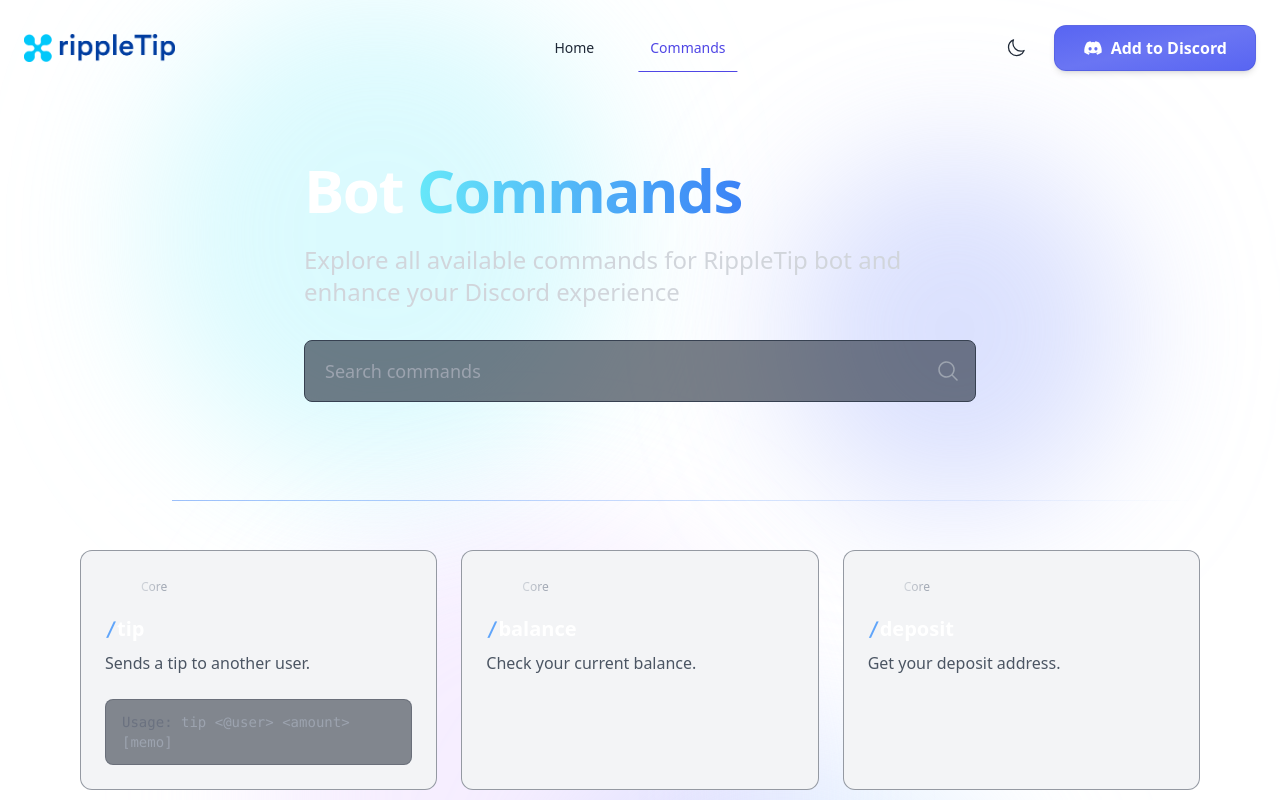
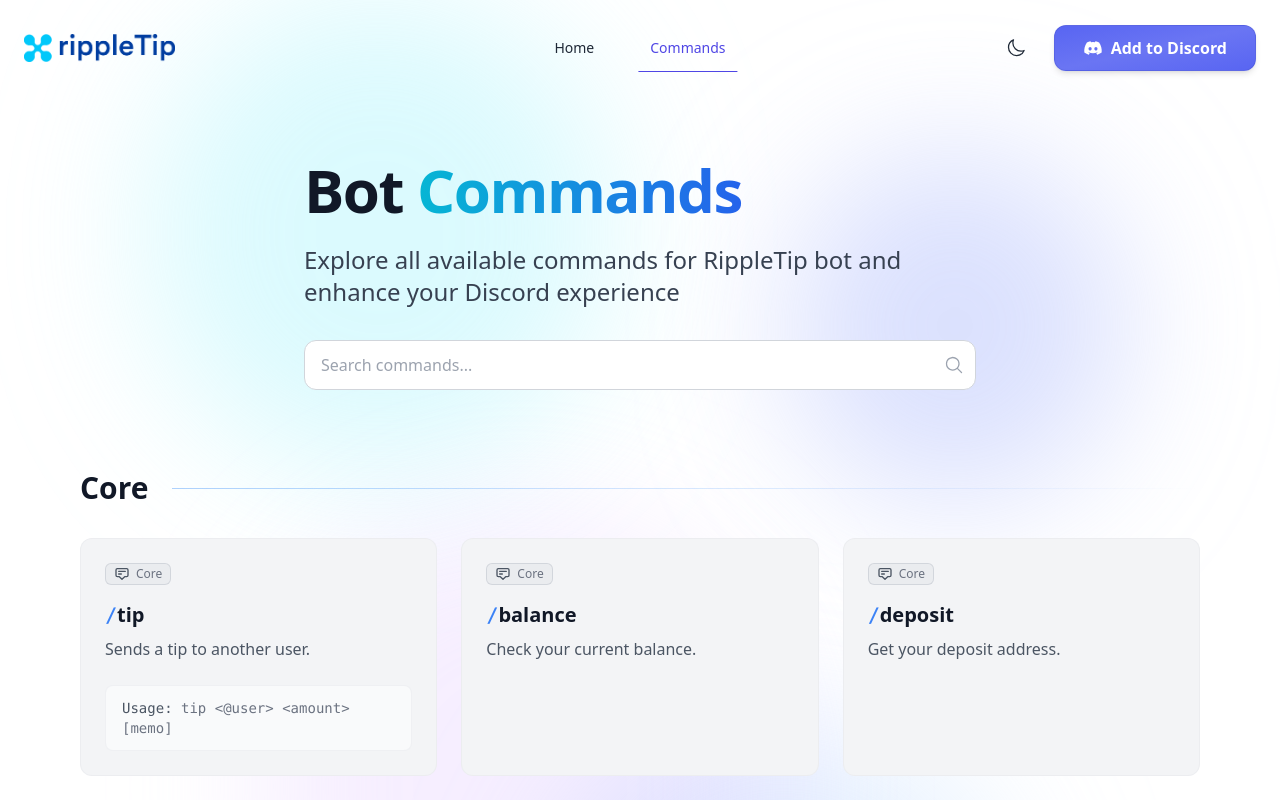
Before and after one commit to KyllianGenot/RippleTip-Website, a React (Vite) app: page /commands in a window 1280 px wide. Shown: the top 800 px of the page. Built offline with nearby package versions, Linux system fonts and the light colour scheme.

Commit message:
fix: :bug: update light theme for commands page

```diff
--- a/src/App.tsx
+++ b/src/App.tsx
@@ -1,5 +1,4 @@
 // src/App.tsx
-import React from 'react';
 import AppRouter from './router';
 import { Header, Footer } from './components/layout';
 import { PageBackground } from './components/features/PageBackground';
--- a/src/components/features/CallToActionSection.tsx
+++ b/src/components/features/CallToActionSection.tsx
@@ -1,15 +1,14 @@
-import React, { useState, useEffect } from 'react';
+import React, { useState } from 'react';
 import { motion } from 'framer-motion';
 import { useInView } from 'react-intersection-observer';
 import AddBotButton from '../ui/AddBotButton';
 import { useTheme } from '../../hooks';
-import { BOT_INVITE_LINK } from '../../constants';
 
 const CallToActionSection: React.FC = () => {
   const { theme } = useTheme();
   const isDarkMode = theme === 'dark';
   const [mousePosition, setMousePosition] = useState({ x: 0, y: 0 });
-  const [isHovered, setIsHovered] = useState(false);
+  const [, setIsHovered] = useState(false);
 
   const [ref, inView] = useInView({ triggerOnce: true, threshold: 0.2 });
 
--- a/src/components/features/CommandCard.tsx
+++ b/src/components/features/CommandCard.tsx
@@ -1,4 +1,4 @@
-import React, { useRef, useState } from 'react';
+import { useRef, useState } from 'react';
 import { motion, useMotionValue } from 'framer-motion';
 import type { BotCommand } from '../../types';
 import { useTheme } from '../../hooks';
@@ -15,7 +15,6 @@
   const cardRef = useRef(null);
   const [isHovering, setIsHovering] = useState(false);
 
-  // Glow Effect - matching your FeatureItem implementation
   const glowX = useMotionValue(0);
   const glowY = useMotionValue(0);
 
@@ -26,10 +25,10 @@
       y: 0,
       scale: 1,
       transition: {
-        type: "spring",
+        type: 'spring',
         stiffness: 100,
         damping: 20,
-        delay: index * 0.05
+        delay: index * 0.05,
       },
     },
   };
@@ -51,52 +50,51 @@
     setIsHovering(false);
   };
 
-  // Get command type color
   const getCommandColor = () => {
-    switch(command.category?.toLowerCase()) {
+    switch (command.category?.toLowerCase()) {
       case 'transactions':
-        return 'from-blue-400 to-cyan-300';
+        return isDarkMode ? 'text-blue-400 border-blue-500/30 bg-blue-500/10' : 'text-blue-500 border-blue-400/30 bg-blue-400/10';
       case 'balance':
-        return 'from-green-400 to-emerald-300';
+        return isDarkMode ? 'text-green-400 border-green-500/30 bg-green-500/10' : 'text-green-500 border-green-400/30 bg-green-400/10';
       case 'account':
-        return 'from-purple-400 to-violet-300';
+        return isDarkMode ? 'text-purple-400 border-purple-500/30 bg-purple-500/10' : 'text-purple-500 border-purple-400/30 bg-purple-400/10';
       case 'help':
-        return 'from-amber-400 to-yellow-300';
+        return isDarkMode ? 'text-amber-400 border-amber-500/30 bg-amber-500/10' : 'text-amber-500 border-amber-400/30 bg-amber-400/10';
       default:
-        return 'from-gray-300 to-gray-400';
+        return isDarkMode ? 'text-gray-400 border-gray-500/30 bg-gray-500/10' : 'text-gray-500 border-gray-400/30 bg-gray-400/10';
     }
   };
 
-  // Get command category icon
   const getCategoryIcon = () => {
-    switch(command.category?.toLowerCase()) {
+    const iconClass = `w-4 h-4 ${isDarkMode ? 'text-gray-300' : 'text-gray-600'}`;
+    switch (command.category?.toLowerCase()) {
       case 'transactions':
         return (
-          <svg className="w-5 h-5" fill="none" stroke="currentColor" viewBox="0 0 24 24" xmlns="http://www.w3.org/2000/svg">
+          <svg className={iconClass} fill="none" stroke="currentColor" viewBox="0 0 24 24" xmlns="http://www.w3.org/2000/svg">
             <path strokeLinecap="round" strokeLinejoin="round" strokeWidth={2} d="M8 7h12m0 0l-4-4m4 4l-4 4m0 6H4m0 0l4 4m-4-4l4-4" />
           </svg>
         );
       case 'balance':
         return (
-          <svg className="w-5 h-5" fill="none" stroke="currentColor" viewBox="0 0 24 24" xmlns="http://www.w3.org/2000/svg">
+          <svg className={iconClass} fill="none" stroke="currentColor" viewBox="0 0 24 24" xmlns="http://www.w3.org/2000/svg">
             <path strokeLinecap="round" strokeLinejoin="round" strokeWidth={2} d="M3 10h18M7 15h1m4 0h1m-7 4h12a3 3 0 003-3V8a3 3 0 00-3-3H6a3 3 0 00-3 3v8a3 3 0 003 3z" />
           </svg>
         );
       case 'account':
         return (
-          <svg className="w-5 h-5" fill="none" stroke="currentColor" viewBox="0 0 24 24" xmlns="http://www.w3.org/2000/svg">
+          <svg className={iconClass} fill="none" stroke="currentColor" viewBox="0 0 24 24" xmlns="http://www.w3.org/2000/svg">
             <path strokeLinecap="round" strokeLinejoin="round" strokeWidth={2} d="M16 7a4 4 0 11-8 0 4 4 0 018 0zM12 14a7 7 0 00-7 7h14a7 7 0 00-7-7z" />
           </svg>
         );
       case 'help':
         return (
-          <svg className="w-5 h-5" fill="none" stroke="currentColor" viewBox="0 0 24 24" xmlns="http://www.w3.org/2000/svg">
+          <svg className={iconClass} fill="none" stroke="currentColor" viewBox="0 0 24 24" xmlns="http://www.w3.org/2000/svg">
             <path strokeLinecap="round" strokeLinejoin="round" strokeWidth={2} d="M8.228 9c.549-1.165 2.03-2 3.772-2 2.21 0 4 1.343 4 3 0 1.4-1.278 2.575-3.006 2.907-.542.104-.994.54-.994 1.093m0 3h.01M21 12a9 9 0 11-18 0 9 9 0 0118 0z" />
           </svg>
         );
       default:
         return (
-          <svg className="w-5 h-5" fill="none" stroke="currentColor" viewBox="0 0 24 24" xmlns="http://www.w3.org/2000/svg">
+          <svg className={iconClass} fill="none" stroke="currentColor" viewBox="0 0 24 24" xmlns="http://www.w3.org/2000/svg">
             <path strokeLinecap="round" strokeLinejoin="round" strokeWidth={2} d="M7 8h10M7 12h4m1 8l-4-4H5a2 2 0 01-2-2V6a2 2 0 012-2h14a2 2 0 012 2v8a2 2 0 01-2 2h-3l-4 4z" />
           </svg>
         );
@@ -107,11 +105,11 @@
     <motion.div
       ref={cardRef}
       variants={itemVariants}
-      className={`relative overflow-hidden rounded-xl border border-gray-700/50 ${
-        isDarkMode ? 'bg-gray-800/40' : 'bg-gray-100'
-      } p-6 transition-all duration-300 ${
-        isHovering ? 'shadow-lg shadow-blue-500/10 border-blue-500/30' : ''
-      }`}
+      className={`relative overflow-hidden rounded-xl border transition-all duration-300 ${
+        isDarkMode
+          ? 'bg-gray-800/40 border-gray-700/50 hover:border-blue-500/30 hover:shadow-lg hover:shadow-blue-500/10'
+          : 'bg-gray-100 border-gray-200/50 hover:border-blue-400/30 hover:shadow-lg hover:shadow-gray-200/70'
+      } p-6`}
       style={glowStyle}
       onMouseMove={handleMouseMove}
       onMouseLeave={handleMouseLeave}
@@ -124,34 +122,41 @@
         style={{
           background: `radial-gradient(circle at var(--glow-x) var(--glow-y), ${
             isDarkMode ? 'rgba(59, 130, 246, 0.5)' : 'rgba(59, 130, 246, 0.3)'
-          }, transparent 80%)`
+          }, transparent 80%)`,
         }}
       />
 
       {/* Command Content */}
       <div className="relative z-10 flex flex-col h-full">
-        {/* Category Tag + Icon */}
-        <div className={`text-xs font-medium inline-flex items-center px-2.5 py-0.5 rounded-full bg-${getCommandColor()}/10 text-${getCommandColor()}-bg-clip-text mb-4 self-start`}>
-          <div className={`mr-1.5 bg-gradient-to-r ${getCommandColor()} bg-clip-text text-transparent`}>
-            {getCategoryIcon()}
-          </div>
-          <span className={`bg-gradient-to-r ${getCommandColor()} bg-clip-text text-transparent`}>
-            {command.category}
-          </span>
+        {/* Updated Category Tag - Cleaner Design */}
+        <div
+          className={`text-xs font-medium inline-flex items-center px-2 py-0.5 rounded-md border ${getCommandColor()} mb-4 self-start`}
+        >
+          {getCategoryIcon()}
+          <span className="ml-1.5">{command.category}</span>
         </div>
 
-        <h3 className="text-xl font-bold text-white mb-2 group-hover:text-blue-400 transition-colors">
-          <span className="text-blue-400 font-mono">/</span>{command.name}
+        <h3
+          className={`text-xl font-bold mb-2 transition-colors ${
+            isDarkMode ? 'text-white group-hover:text-blue-400' : 'text-gray-900 group-hover:text-blue-500'
+          }`}
+        >
+          <span className={`${isDarkMode ? 'text-blue-400' : 'text-blue-500'} font-mono`}>/</span>
+          {command.name}
         </h3>
 
-        <p className={`text-base ${isDarkMode ? 'text-gray-300' : 'text-gray-600'} mb-3 flex-grow`}>
+        <p className={`text-base mb-3 flex-grow ${isDarkMode ? 'text-gray-300' : 'text-gray-600'}`}>
           {command.description}
         </p>
 
         {command.usage && (
-          <div className="mt-3 px-4 py-3 rounded-lg bg-gray-900/50 border border-gray-700/30">
-            <p className="text-sm text-gray-400 font-mono">
-              <span className="text-gray-500">Usage:</span> {command.usage}
+          <div
+            className={`mt-3 px-4 py-3 rounded-lg border ${
+              isDarkMode ? 'bg-gray-900/50 border-gray-700/30' : 'bg-gray-50 border-gray-200/50'
+            }`}
+          >
+            <p className={`text-sm font-mono ${isDarkMode ? 'text-gray-400' : 'text-gray-500'}`}>
+              <span className={`${isDarkMode ? 'text-gray-500' : 'text-gray-600'}`}>Usage:</span> {command.usage}
             </p>
           </div>
         )}
--- a/src/components/features/FeaturesSection.tsx
+++ b/src/components/features/FeaturesSection.tsx
@@ -1,14 +1,10 @@
 // src/components/features/FeaturesSection.tsx
-import React from 'react';
 import { motion } from 'framer-motion';
 import { useInView } from 'react-intersection-observer';
 import { FEATURES_LIST } from '../../constants';
 import { FeatureItem } from './FeatureItem';
-import { useTheme } from '../../hooks';
 
 export const FeaturesSection: React.FC = () => {
-  const { theme } = useTheme();
-  const isDarkMode = theme === 'dark';
 
   const [ref, inView] = useInView({
     triggerOnce: true,
--- a/src/components/layout/Footer.tsx
+++ b/src/components/layout/Footer.tsx
@@ -1,7 +1,6 @@
 // src/components/layout/Footer.tsx
 import React from 'react'; // Importer React
 import { Link } from 'react-router-dom';
-import { useTheme } from '../../hooks'; // Pour le thème (même si non utilisé directement ici, bon à avoir)
 
 export const Footer: React.FC = () => { // Exportation nommée pour cohérence
   const currentYear = new Date().getFullYear();
--- a/src/components/layout/Header.tsx
+++ b/src/components/layout/Header.tsx
@@ -1,4 +1,4 @@
-import React, { useState, useEffect } from 'react';
+import { useState, useEffect } from 'react';
 import { NavLink } from 'react-router-dom';
 import { ThemeToggleButton, Logo, AddBotButton } from '../ui';
 import { HiOutlineBars3, HiOutlineXMark } from 'react-icons/hi2';
--- a/src/pages/CommandsPage.tsx
+++ b/src/pages/CommandsPage.tsx
@@ -1,28 +1,30 @@
-import React, { useState, useMemo } from 'react';
+import { useState, useMemo } from 'react';
 import { SAMPLE_COMMANDS } from '../constants';
 import { CommandCard } from '../components/features';
 import type { BotCommand } from '../types';
 import { motion } from 'framer-motion';
 import { Button } from '../components/ui';
 import { HiMagnifyingGlass } from 'react-icons/hi2';
+import { useTheme } from '../hooks';
 
 const CommandsPage = () => {
-  // State for the search term
+  const { theme } = useTheme();
+  const isDarkMode = theme === 'dark';
+
   const [searchTerm, setSearchTerm] = useState('');
 
-  // Filter commands based on search term (case-insensitive)
   const filteredCommands = useMemo(() => {
     if (!searchTerm.trim()) {
-      return SAMPLE_COMMANDS; // Return all if search is empty
+      return SAMPLE_COMMANDS;
     }
     const lowerCaseSearchTerm = searchTerm.toLowerCase();
-    return SAMPLE_COMMANDS.filter(command =>
-      command.name.toLowerCase().includes(lowerCaseSearchTerm) ||
-      command.description.toLowerCase().includes(lowerCaseSearchTerm)
+    return SAMPLE_COMMANDS.filter(
+      (command) =>
+        command.name.toLowerCase().includes(lowerCaseSearchTerm) ||
+        command.description.toLowerCase().includes(lowerCaseSearchTerm)
     );
   }, [searchTerm]);
 
-  // Group the FILTERED commands by category
   const groupedCommands = useMemo(() => {
     return filteredCommands.reduce((acc, command) => {
       const category = command.category || 'Uncategorized';
@@ -34,7 +36,6 @@
     }, {} as Record<string, BotCommand[]>);
   }, [filteredCommands]);
 
-  // Get sorted category names from the grouped filtered commands
   const sortedCategories = useMemo(() => Object.keys(groupedCommands).sort(), [groupedCommands]);
 
   const handleSearchChange = (event: React.ChangeEvent<HTMLInputElement>) => {
@@ -47,9 +48,9 @@
       opacity: 1,
       transition: {
         delayChildren: 0.1,
-        staggerChildren: 0.1
-      }
-    }
+        staggerChildren: 0.1,
+      },
+    },
   };
 
   const itemVariants = {
@@ -58,16 +59,16 @@
       opacity: 1,
       y: 0,
       transition: {
-        type: "spring",
+        type: 'spring',
         stiffness: 100,
-        damping: 20
-      }
-    }
+        damping: 20,
+      },
+    },
   };
 
   return (
     <div className="container mx-auto px-4 py-24 max-w-6xl mt-16">
-      {/* Page Header - Styled like HeroContent */}
+      {/* Page Header */}
       <motion.div
         className="flex flex-col items-start mb-12 max-w-xl lg:max-w-2xl mx-auto"
         variants={containerVariants}
@@ -76,83 +77,101 @@
       >
         <motion.h1
           variants={itemVariants}
-          className="text-left text-4xl sm:text-5xl md:text-6xl font-extrabold leading-tight mb-6 tracking-tight text-white"
+          className={`text-left text-4xl sm:text-5xl md:text-6xl font-extrabold leading-tight mb-6 tracking-tight ${
+            isDarkMode ? 'text-white' : 'text-gray-900'
+          }`}
         >
           Bot{' '}
-          <span className="text-transparent bg-clip-text bg-gradient-to-r from-cyan-300 to-blue-500">
+          <span
+            className={`text-transparent bg-clip-text bg-gradient-to-r ${
+              isDarkMode ? 'from-cyan-400 to-blue-500' : 'from-cyan-500 to-blue-600'
+            }`}
+          >
             Commands
           </span>
         </motion.h1>
 
         <motion.p
           variants={itemVariants}
-          className="text-left text-lg md:text-xl lg:text-2xl mb-8 text-gray-300"
+          className={`text-left text-lg md:text-xl lg:text-2xl mb-8 ${isDarkMode ? 'text-gray-300' : 'text-gray-700'}`}
         >
           Explore all available commands for RippleTip bot and enhance your Discord experience
         </motion.p>
 
-        {/* Search Input Field */}
-        <motion.div
-          variants={itemVariants}
-          className="w-full mb-8"
-        >
+        {/* Updated Search Input Field - Cleaner Design */}
+        <motion.div variants={itemVariants} className="w-full mb-8">
           <div className="relative">
             <input
               type="text"
-              placeholder="Search commands"
+              placeholder="Search commands..."
               value={searchTerm}
               onChange={handleSearchChange}
-              className="w-full px-5 py-4 rounded-lg bg-gray-800/60 border border-gray-700 focus:border-blue-400 focus:ring-2 focus:ring-blue-400/30 focus:outline-none text-white placeholder-gray-400 transition-all text-lg"
+              className={`w-full px-4 py-3 rounded-xl border focus:outline-none focus:ring-2 transition-all text-base ${
+                isDarkMode
+                  ? 'bg-gray-900 border-gray-800 text-gray-200 placeholder-gray-500 focus:ring-blue-500'
+                  : 'bg-white border-gray-300 text-gray-900 placeholder-gray-400 focus:ring-blue-400'
+              }`}
             />
-            <HiMagnifyingGlass className="w-6 h-6 absolute right-4 top-1/2 transform -translate-y-1/2 text-gray-400" />
+            <HiMagnifyingGlass
+              className={`w-5 h-5 absolute right-3 top-1/2 transform -translate-y-1/2 ${
+                isDarkMode ? 'text-gray-500' : 'text-gray-400'
+              }`}
+            />
           </div>
         </motion.div>
       </motion.div>
 
-      {/* Conditional Rendering based on search results */}
+      {/* Conditional Rendering */}
       {filteredCommands.length === 0 ? (
         <motion.div
-          className="text-center text-gray-300 py-16"
+          className={`text-center py-16 ${isDarkMode ? 'text-gray-300' : 'text-gray-600'}`}
           initial={{ opacity: 0 }}
           animate={{ opacity: 1 }}
         >
           <div className="mb-4">
-            <svg className="w-20 h-20 mx-auto text-gray-600" fill="none" stroke="currentColor" viewBox="0 0 24 24" xmlns="http://www.w3.org/2000/svg">
-              <path strokeLinecap="round" strokeLinejoin="round" strokeWidth={2} d="M9.172 16.172a4 4 0 015.656 0M9 10h.01M15 10h.01M21 12a9 9 0 11-18 0 9 9 0 0118 0z" />
+            <svg
+              className={`w-20 h-20 mx-auto ${isDarkMode ? 'text-gray-500' : 'text-gray-400'}`}
+              fill="none"
+              stroke="currentColor"
+              viewBox="0 0 24 24"
+              xmlns="http://www.w3.org/2000/svg"
+            >
+              <path
+                strokeLinecap="round"
+                strokeLinejoin="round"
+                strokeWidth={2}
+                d="M9.172 16.172a4 4 0 015.656 0M9 10h.01M15 10h.01M21 12a9 9 0 11-18 0 9 9 0 0118 0z"
+              />
             </svg>
           </div>
-          <p className="text-2xl font-bold">No commands found matching "<span className="text-cyan-400">{searchTerm}</span>".</p>
-          <p className="mt-4 text-xl text-gray-400">Try a different search term or browse all categories.</p>
-
+          <p className={`text-2xl font-bold ${isDarkMode ? 'text-white' : 'text-gray-900'}`}>
+            No commands found matching "<span className={`text-${isDarkMode ? 'cyan-400' : 'cyan-500'}`}>{searchTerm}</span>".
+          </p>
+          <p className={`mt-4 text-xl ${isDarkMode ? 'text-gray-400' : 'text-gray-500'}`}>
+            Try a different search term or browse all categories.
+          </p>
           <Button
             variant="outline"
             size="lg"
-            className="mt-8"
+            className={`mt-8 ${isDarkMode ? 'border-gray-600 text-gray-300 hover:bg-gray-700' : 'border-gray-300 text-gray-700 hover:bg-gray-200'}`}
             onClick={() => setSearchTerm('')}
           >
             Show All Commands
           </Button>
         </motion.div>
       ) : (
-        <motion.div
-          className="grid gap-16"
-          variants={containerVariants}
-          initial="hidden"
-          animate="visible"
-        >
-          {sortedCategories.map((category, idx) => (
-            // Only render category if it has commands after filtering
+        <motion.div className="grid gap-16" variants={containerVariants} initial="hidden" animate="visible">
+          {sortedCategories.map((category, _) => (
             groupedCommands[category]?.length > 0 && (
-              <motion.div
-                key={category}
-                variants={itemVariants}
-                className="category-section"
-              >
+              <motion.div key={category} variants={itemVariants} className="category-section">
                 <div className="mb-8 flex items-center">
-                  <h2 className="text-3xl font-bold text-white">{category}</h2>
-                  <div className="ml-6 h-px bg-gradient-to-r from-blue-500/50 to-transparent flex-grow"></div>
+                  <h2 className={`text-3xl font-bold ${isDarkMode ? 'text-white' : 'text-gray-900'}`}>{category}</h2>
+                  <div
+                    className={`ml-6 h-px bg-gradient-to-r flex-grow ${
+                      isDarkMode ? 'from-blue-500/50 to-transparent' : 'from-blue-400/50 to-transparent'
+                    }`}
+                  ></div>
                 </div>
-
                 <div className="grid grid-cols-1 md:grid-cols-2 lg:grid-cols-3 gap-6">
                   {groupedCommands[category].map((command, index) => (
                     <CommandCard key={command.name} command={command} index={index} />
```
Also changed, not shown: 1 other file (tests, documents, lock files or other folders).
